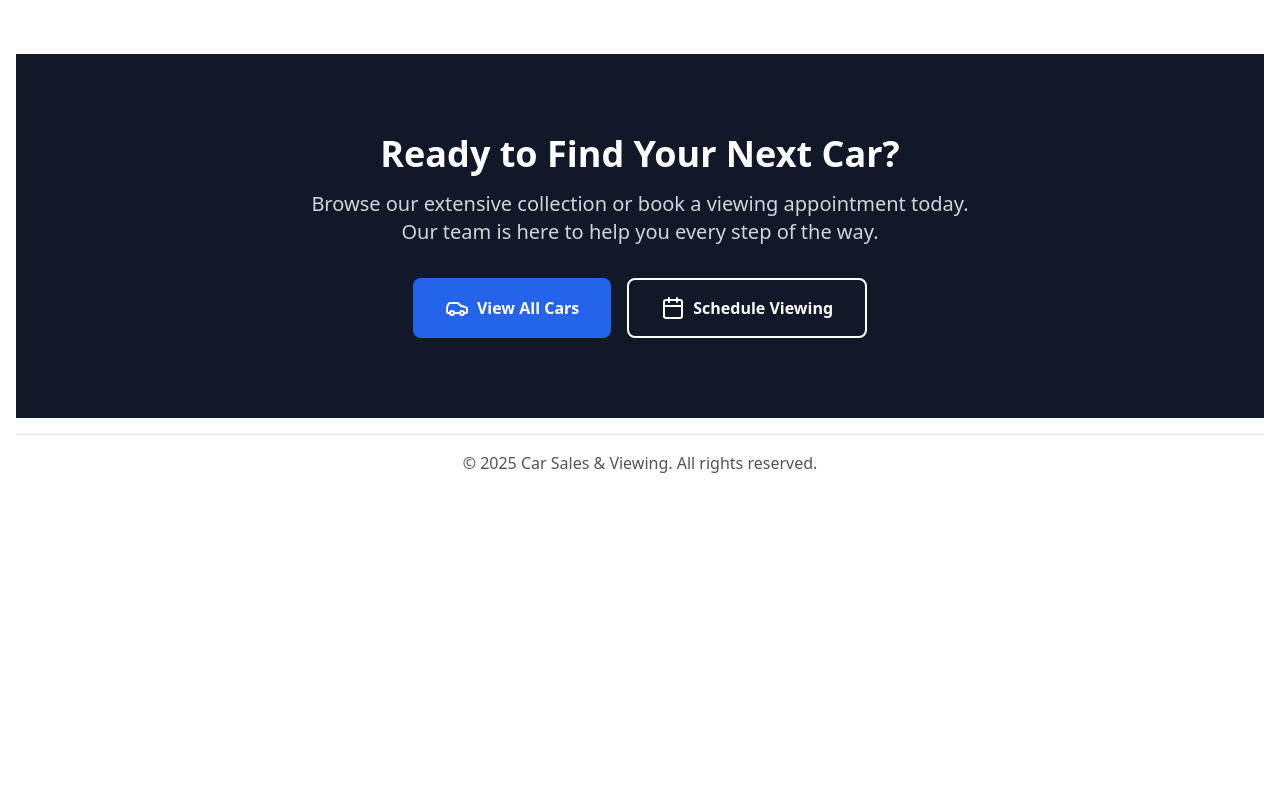
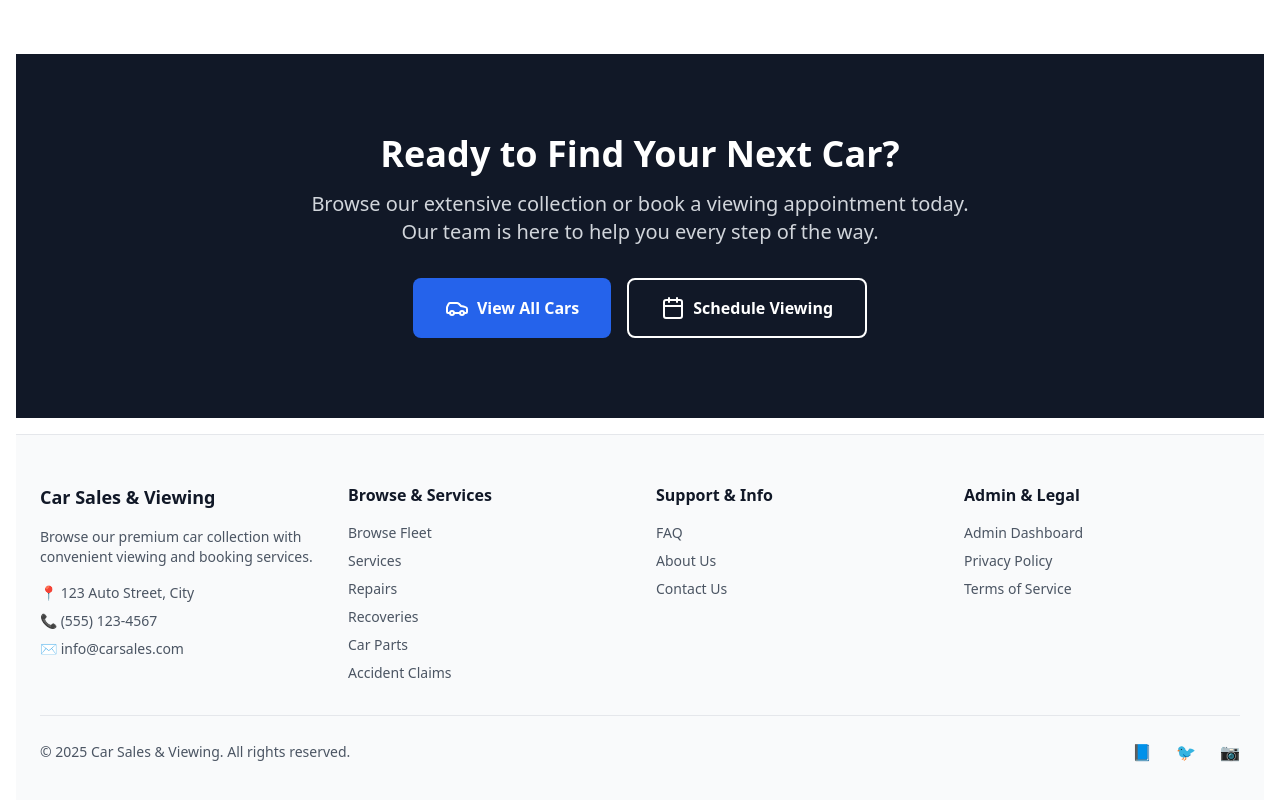
Before and after one commit to shahzar100/carsales, a Next.js app: page / in a window 1280 px wide. Shown: the part 1542-2342 px from the top of the page. Before the commit the page ends 2049 px from the top, so only its background shows below. Built offline with nearby package versions, Linux system fonts and the light colour scheme.

Commit message:
Added a footer

```diff
--- a/src/app/layout.tsx
+++ b/src/app/layout.tsx
@@ -4,6 +4,7 @@ import "./globals.css";
 import { SearchContextProvider } from "@/backend/SearchContext";
 import { ViewingProvider } from "@/backend/ViewingContext";
 import Header from "@/components/Header";
+import Link from "next/link";
 
 const geistSans = Geist({
   variable: "--font-geist-sans",
@@ -34,9 +35,182 @@ export default function RootLayout({
           <ViewingProvider>
             <Header />
             <main>{children}</main>
-            <footer className="border-t p-4 w-full">
-              <div className="mx-auto max-w-5xl text-center text-gray-600">
-                <p>&copy; 2025 Car Sales & Viewing. All rights reserved.</p>
+            <footer className="border-t bg-gray-50 w-full">
+              <div className="mx-auto max-w-7xl px-6 py-12">
+                {/* Main Footer Content */}
+                <div className="grid grid-cols-1 md:grid-cols-2 lg:grid-cols-4 gap-8 mb-8">
+                  {/* Company Info */}
+                  <div>
+                    <h3 className="font-bold text-lg text-gray-900 mb-4">
+                      Car Sales & Viewing
+                    </h3>
+                    <p className="text-gray-600 text-sm mb-4">
+                      Browse our premium car collection with convenient viewing
+                      and booking services.
+                    </p>
+                    <div className="space-y-2 text-sm text-gray-600">
+                      <p>📍 123 Auto Street, City</p>
+                      <p>📞 (555) 123-4567</p>
+                      <p>✉️ info@carsales.com</p>
+                    </div>
+                  </div>
+
+                  {/* Browse & Services */}
+                  <div>
+                    <h4 className="font-semibold text-gray-900 mb-4">
+                      Browse & Services
+                    </h4>
+                    <ul className="space-y-2 text-sm">
+                      <li>
+                        <Link
+                          href="/BrowseFleet"
+                          className="text-gray-600 hover:text-red-500 transition-colors"
+                        >
+                          Browse Fleet
+                        </Link>
+                      </li>
+                      <li>
+                        <Link
+                          href="/Services"
+                          className="text-gray-600 hover:text-red-500 transition-colors"
+                        >
+                          Services
+                        </Link>
+                      </li>
+
+                      <li>
+                        <Link
+                          href="/Services/Repairs"
+                          className="text-gray-600 hover:text-red-500 transition-colors"
+                        >
+                          Repairs
+                        </Link>
+                      </li>
+                      <li>
+                        <Link
+                          href="/Recoveries"
+                          className="text-gray-600 hover:text-red-500 transition-colors"
+                        >
+                          Recoveries
+                        </Link>
+                      </li>
+                      <li>
+                        <Link
+                          href="/Car Parts"
+                          className="text-gray-600 hover:text-red-500 transition-colors"
+                        >
+                          Car Parts
+                        </Link>
+                      </li>
+                      <li>
+                        <Link
+                          href="/AccidentClaims"
+                          className="text-gray-600 hover:text-red-500 transition-colors"
+                        >
+                          Accident Claims
+                        </Link>
+                      </li>
+                    </ul>
+                  </div>
+
+                  {/* Support & Info */}
+                  <div>
+                    <h4 className="font-semibold text-gray-900 mb-4">
+                      Support & Info
+                    </h4>
+                    <ul className="space-y-2 text-sm">
+                      <li>
+                        <Link
+                          href="/FAQ"
+                          className="text-gray-600 hover:text-red-500 transition-colors"
+                        >
+                          FAQ
+                        </Link>
+                      </li>
+                      <li>
+                        <Link
+                          href="/AboutUs"
+                          className="text-gray-600 hover:text-red-500 transition-colors"
+                        >
+                          About Us
+                        </Link>
+                      </li>
+                      <li>
+                        <Link
+                          href="/Enquiry"
+                          className="text-gray-600 hover:text-red-500 transition-colors"
+                        >
+                          Contact Us
+                        </Link>
+                      </li>
+                    </ul>
+                  </div>
+
+                  {/* Admin & Legal */}
+                  <div>
+                    <h4 className="font-semibold text-gray-900 mb-4">
+                      Admin & Legal
+                    </h4>
+                    <ul className="space-y-2 text-sm">
+                      <li>
+                        <Link
+                          href="/admin"
+                          className="text-gray-600 hover:text-red-500 transition-colors"
+                        >
+                          Admin Dashboard
+                        </Link>
+                      </li>
+                      <li>
+                        <Link
+                          href="/privacy"
+                          className="text-gray-600 hover:text-red-500 transition-colors"
+                        >
+                          Privacy Policy
+                        </Link>
+                      </li>
+                      <li>
+                        <Link
+                          href="/terms"
+                          className="text-gray-600 hover:text-red-500 transition-colors"
+                        >
+                          Terms of Service
+                        </Link>
+                      </li>
+                    </ul>
+                  </div>
+                </div>
+
+                {/* Bottom Bar */}
+                <div className="border-t border-gray-200 pt-6">
+                  <div className="flex flex-col md:flex-row justify-between items-center">
+                    <p className="text-gray-600 text-sm">
+                      &copy; 2025 Car Sales & Viewing. All rights reserved.
+                    </p>
+                    <div className="flex space-x-6 mt-4 md:mt-0">
+                      <a
+                        href="#"
+                        className="text-gray-400 hover:text-red-500 transition-colors"
+                      >
+                        <span className="sr-only">Facebook</span>
+                        📘
+                      </a>
+                      <a
+                        href="#"
+                        className="text-gray-400 hover:text-red-500 transition-colors"
+                      >
+                        <span className="sr-only">Twitter</span>
+                        🐦
+                      </a>
+                      <a
+                        href="#"
+                        className="text-gray-400 hover:text-red-500 transition-colors"
+                      >
+                        <span className="sr-only">Instagram</span>
+                        📷
+                      </a>
+                    </div>
+                  </div>
+                </div>
               </div>
             </footer>
           </ViewingProvider>
```
